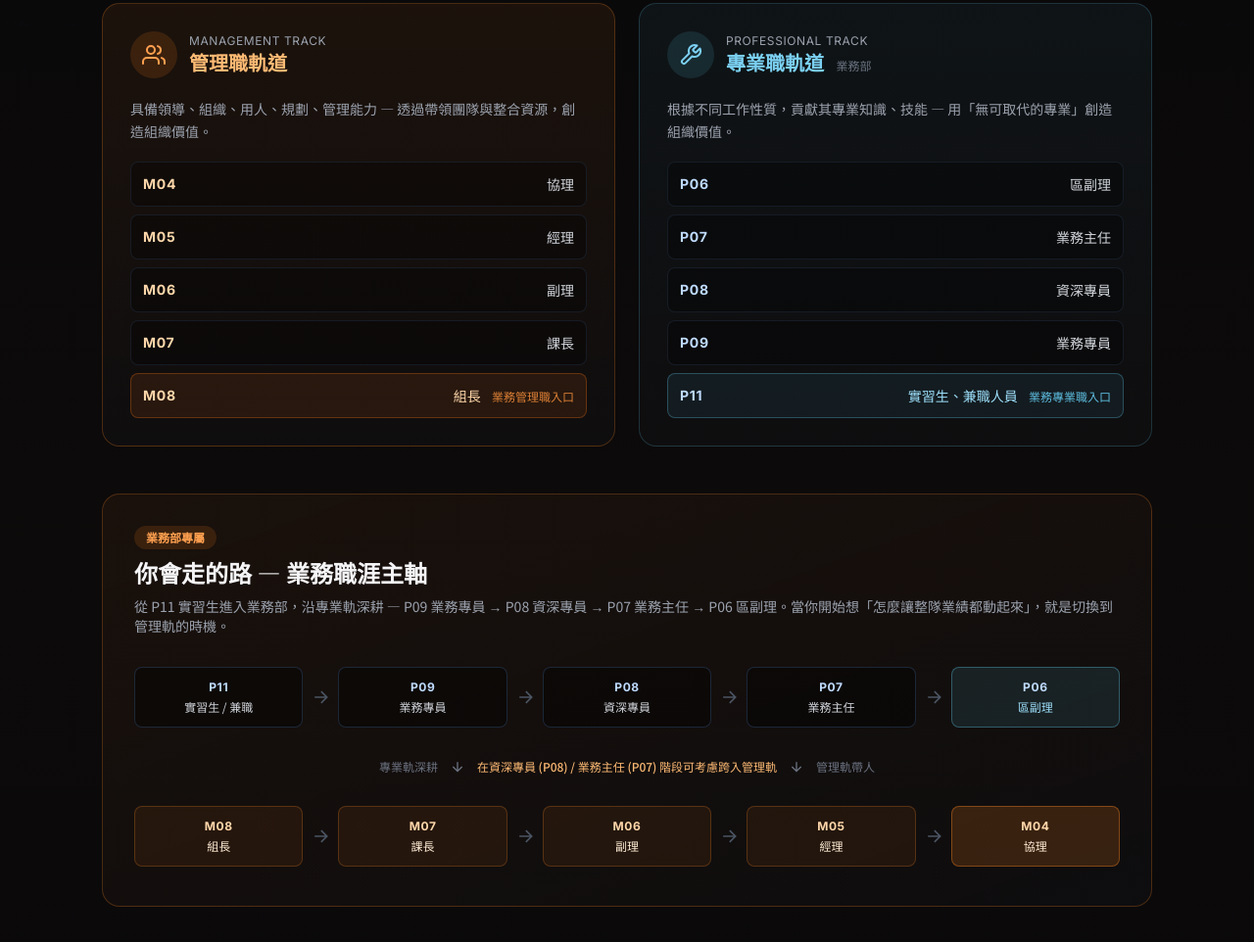
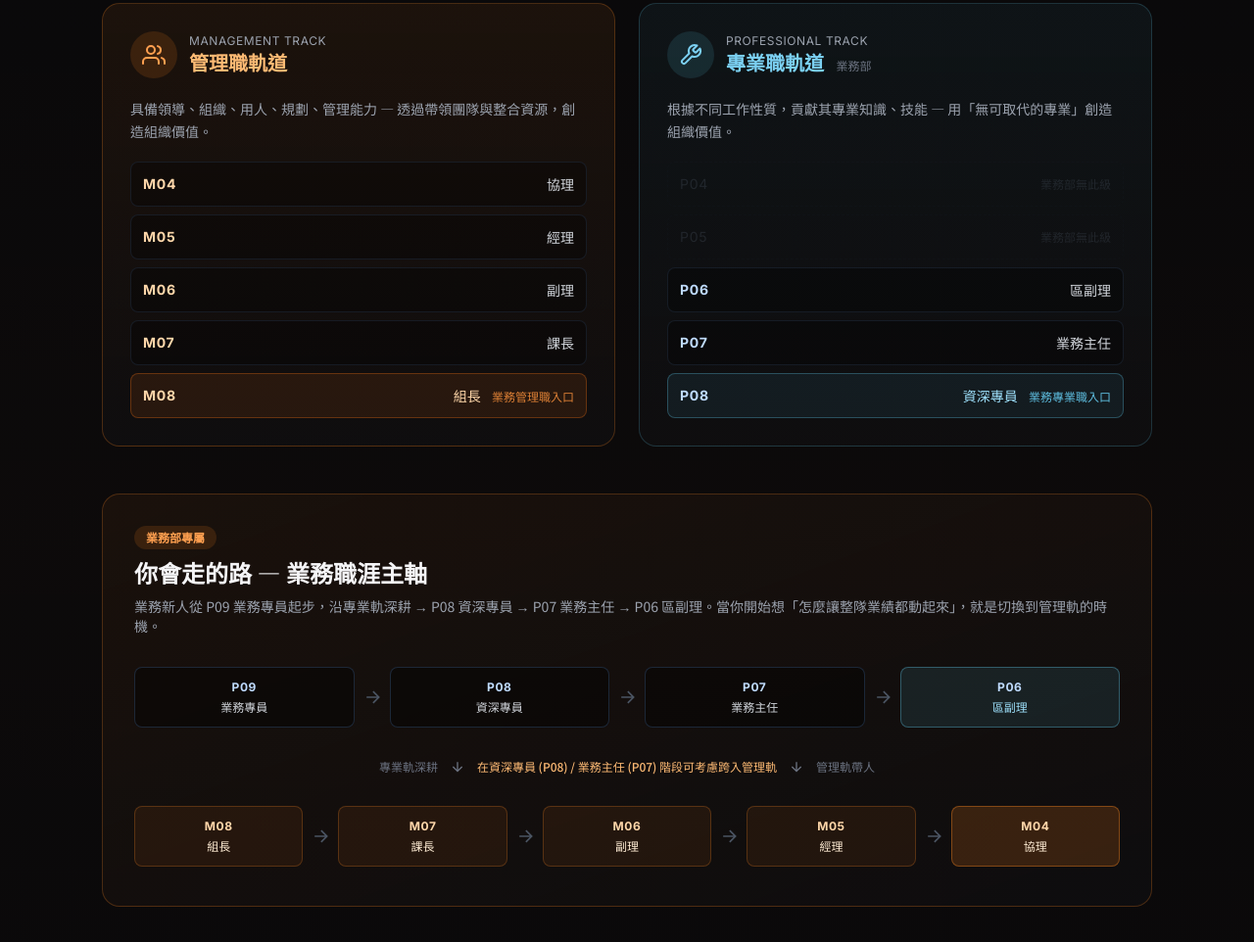
Before and after one commit to kuperss/glow-up-demo, a website: page career.html in a window 1280 px wide. Shown: the part 5093-6055 px from the top of the page at 98% size. Drawn offline with nearby package versions, Linux system fonts and the light colour scheme; no server answers; animation ran at ten frames a second.

Commit message:
career.html 雙軌路徑全面對齊 + 拿掉 P11
雙軌 widget（dual-track）:
- 拿掉 P11 實習生/兼職人員
- 兩邊都改成 5 行、級數對齊（M04-M08 ↔ P04-P08）
- P04/P05 業務部無此級用虛線標示
- 業務專業職入口從 P11 移到 P08

業務部專屬路徑（下方完整路徑圖）:
- 拿掉 P11 box，路徑變 P09 → P08 → P07 → P06
- headline 改為「業務新人從 P09 業務專員起步」

```diff
--- a/career.html
+++ b/career.html
@@ -645,11 +645,11 @@
         </div>
         <p class="text-sm text-gray-400 leading-relaxed mb-5">根據不同工作性質，貢獻其專業知識、技能 — 用「無可取代的專業」創造組織價值。</p>
         <div class="space-y-2">
+          <div class="flex items-center justify-between p-3 rounded-lg border border-dashed border-gray-800/40 opacity-30"><span class="text-gray-600 font-mono-en text-sm">P04</span><span class="text-xs text-gray-600">業務部無此級</span></div>
+          <div class="flex items-center justify-between p-3 rounded-lg border border-dashed border-gray-800/40 opacity-30"><span class="text-gray-600 font-mono-en text-sm">P05</span><span class="text-xs text-gray-600">業務部無此級</span></div>
           <div class="flex items-center justify-between p-3 rounded-lg bg-black/30 border border-gray-800/60"><span class="text-blue-200 font-mono-en text-sm font-bold">P06</span><span class="text-sm text-gray-300">區副理</span></div>
           <div class="flex items-center justify-between p-3 rounded-lg bg-black/30 border border-gray-800/60"><span class="text-blue-200 font-mono-en text-sm font-bold">P07</span><span class="text-sm text-gray-300">業務主任</span></div>
-          <div class="flex items-center justify-between p-3 rounded-lg bg-black/30 border border-gray-800/60"><span class="text-blue-200 font-mono-en text-sm font-bold">P08</span><span class="text-sm text-gray-300">資深專員</span></div>
-          <div class="flex items-center justify-between p-3 rounded-lg bg-black/30 border border-gray-800/60"><span class="text-blue-200 font-mono-en text-sm font-bold">P09</span><span class="text-sm text-gray-300">業務專員</span></div>
-          <div class="flex items-center justify-between p-3 rounded-lg" style="background: rgba(94,200,234,0.08); border: 1px solid rgba(94,200,234,0.3);"><span class="text-blue-200 font-mono-en text-sm font-bold">P11</span><span class="text-sm" style="color:#9DDFFA;">實習生、兼職人員 <span class="text-xs ml-2" style="color:#5EBDDF;">業務專業職入口</span></span></div>
+          <div class="flex items-center justify-between p-3 rounded-lg" style="background: rgba(94,200,234,0.08); border: 1px solid rgba(94,200,234,0.3);"><span class="text-blue-200 font-mono-en text-sm font-bold">P08</span><span class="text-sm" style="color:#9DDFFA;">資深專員 <span class="text-xs ml-2" style="color:#5EBDDF;">業務專業職入口</span></span></div>
         </div>
       </div>
     </div>
@@ -660,16 +660,11 @@
         <div class="px-3 py-1 rounded-full text-xs font-bold" style="background: rgba(245,130,32,0.15); color: #FFA050;">業務部專屬</div>
       </div>
       <h3 class="text-2xl font-bold mb-2">你會走的路 — 業務職涯主軸</h3>
-      <p class="text-sm text-gray-400 mb-6">從 P11 實習生進入業務部，沿專業軌深耕 — P09 業務專員 → P08 資深專員 → P07 業務主任 → P06 區副理。當你開始想「怎麼讓整隊業績都動起來」，就是切換到管理軌的時機。</p>
+      <p class="text-sm text-gray-400 mb-6">業務新人從 P09 業務專員起步，沿專業軌深耕 → P08 資深專員 → P07 業務主任 → P06 區副理。當你開始想「怎麼讓整隊業績都動起來」，就是切換到管理軌的時機。</p>
 
       <div class="overflow-x-auto">
-        <div class="flex items-center gap-2 min-w-[680px] py-2">
-          <!-- P11 → P09 → P08 → P07 → P06 -->
-          <div class="flex-1 text-center p-3 rounded-lg bg-black/40 border border-blue-400/20">
-            <div class="text-blue-200 font-mono-en text-xs font-bold mb-1">P11</div>
-            <div class="text-xs text-gray-300">實習生 / 兼職</div>
-          </div>
-          <svg class="w-5 h-5 text-gray-600 flex-shrink-0" viewBox="0 0 24 24" fill="none" stroke="currentColor" stroke-width="2"><path d="M5 12h14M13 5l7 7-7 7"/></svg>
+        <div class="flex items-center gap-2 min-w-[560px] py-2">
+          <!-- P09 → P08 → P07 → P06 -->
           <div class="flex-1 text-center p-3 rounded-lg bg-black/40 border border-blue-400/20">
             <div class="text-blue-200 font-mono-en text-xs font-bold mb-1">P09</div>
             <div class="text-xs text-gray-300">業務專員</div>
```
